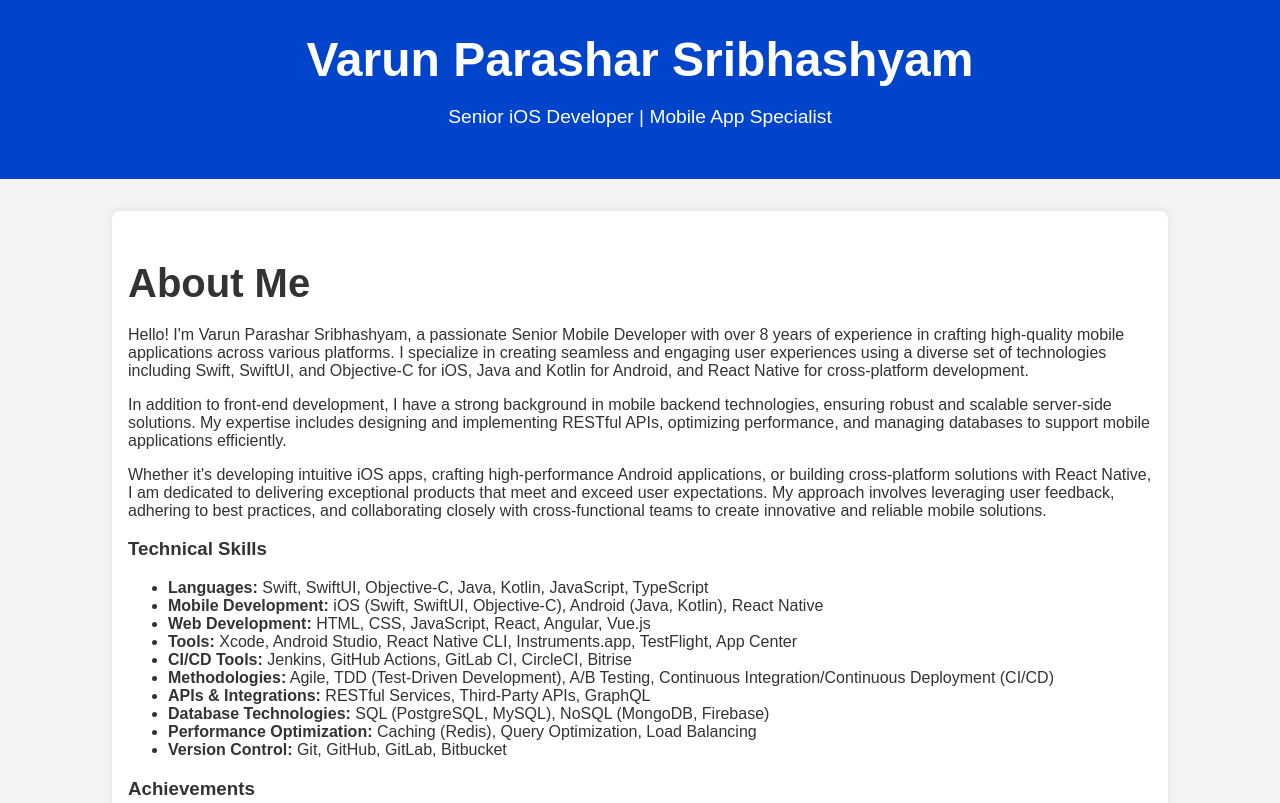
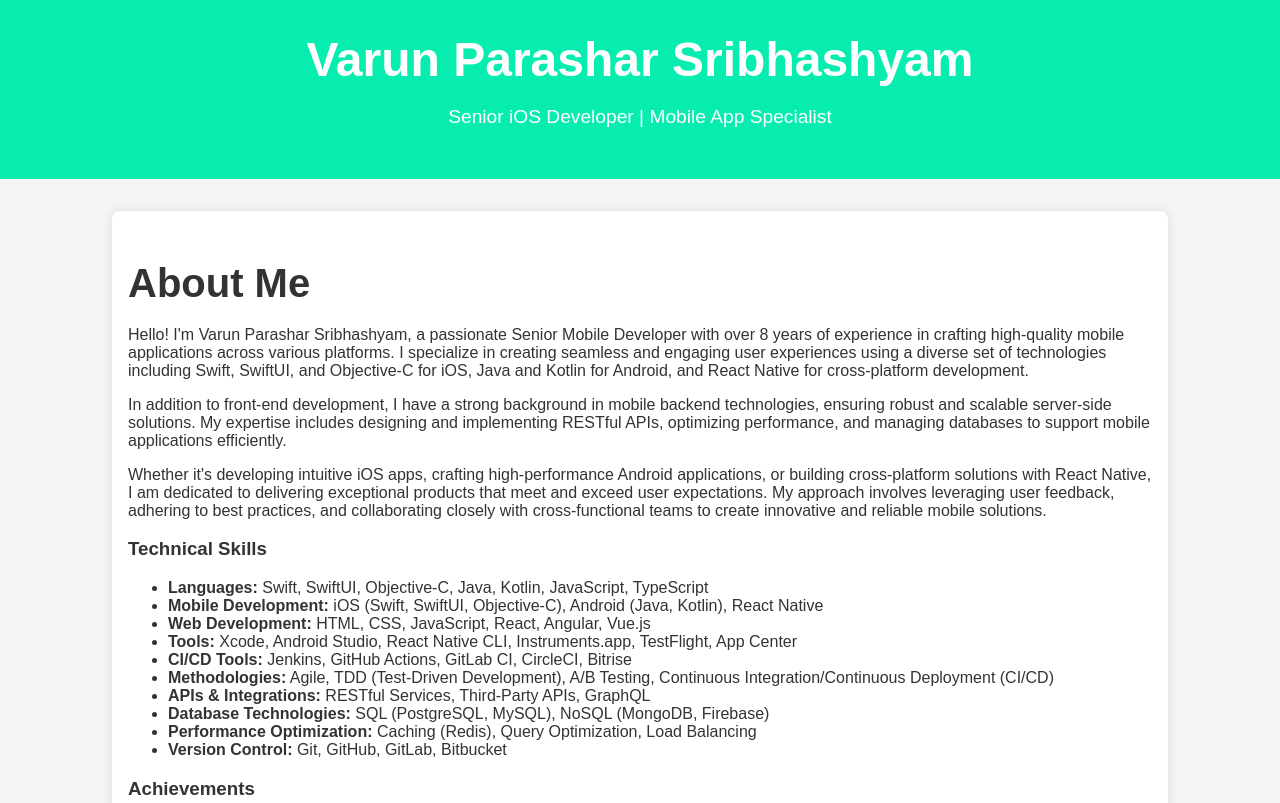
Before and after one commit to varunparashar921/Varun-Resume, a plain HTML site: page index.html in a window 1280 px wide. Shown: the top 803 px of the page. Drawn offline with Linux system fonts and the light colour scheme.

Commit message:
Update index.html

```diff
--- a/index.html
+++ b/index.html
@@ -14,7 +14,7 @@
             box-sizing: border-box;
         }
         header {
-            background-color: #0044cc;
+            background-color: #07edb0;
             color: #fff;
             padding: 2em;
             text-align: center;
@@ -120,6 +120,8 @@
             <!-- Project 1 -->
             <div class="project">
                 <h2>Neiman Marcus Group</h2>
+                        <img src="https://example.com/path/to/neiman-marcus-image.jpg" alt="Neiman Marcus Group Project Screenshot">
+
                 <ul>
                     <li>Developed pixel-perfect UI components using SwiftUI for a seamless user experience.</li>
                     <li>Implemented account management and transaction features using Swift and Objective-C.</li>
```
